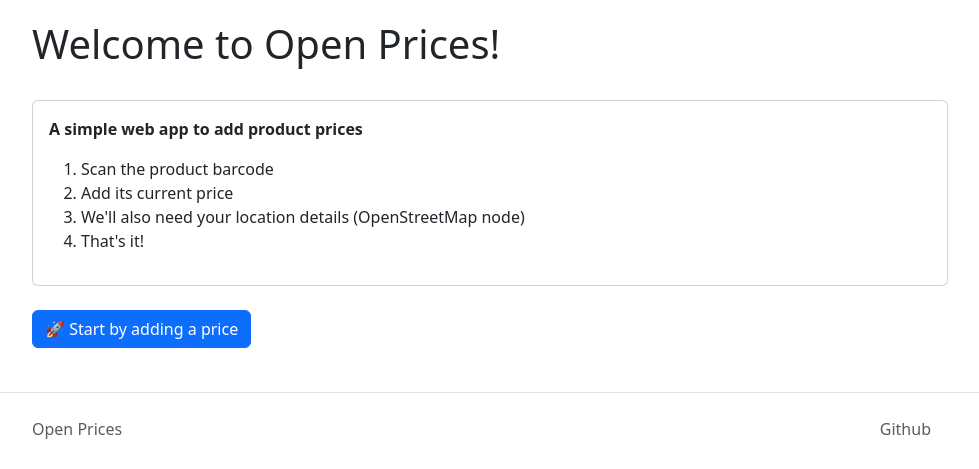
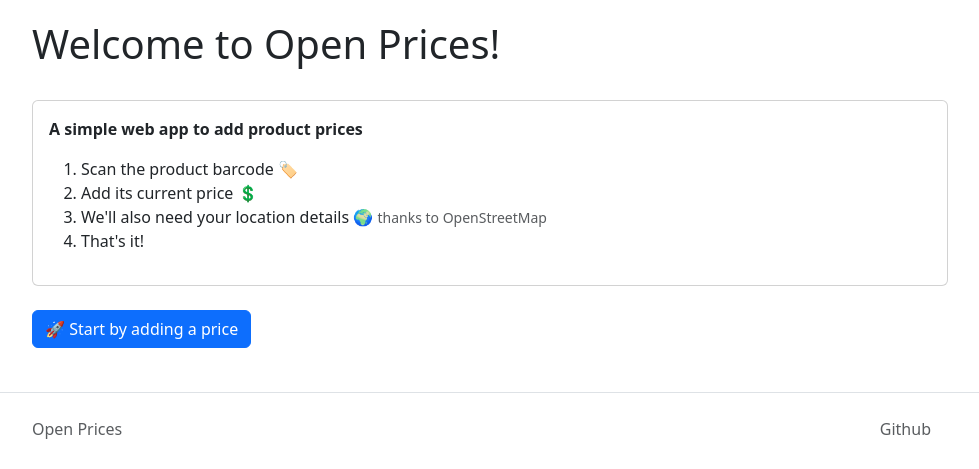
Before and after one commit to raphodn/open-prices-poc, a Django app: template templates/www/home.html in a window 1280 px wide. Shown: the part 56-525 px from the top of the page, without its empty margins (150-1129 px from the left). Run offline with Django 3.2, Linux system fonts and the light colour scheme; the template is opened without the code that fills it, so the values that code supplies are empty; some libraries are stand-ins or nearby versions.

Commit message:
Improve look & feel

```diff
--- a/templates/includes/_header.html
+++ b/templates/includes/_header.html
@@ -8,10 +8,10 @@
         <div class="collapse navbar-collapse" id="navbarNav">
             <ul class="navbar-nav">
                 <li class="nav-item">
-                    <a class="nav-link" aria-current="page" href="{% url 'prices:list' %}">All prices</a>
+                    <a class="nav-link {% if 'prices' in request.path and 'create' not in request.path %}active fw-bold{% endif %}" href="{% url 'prices:list' %}">All prices</a>
                 </li>
                 <li class="nav-item">
-                    <a class="nav-link btn btn-outline-secondary" aria-current="page" href="{% url 'prices:create' %}">Add a price</a>
+                    <a class="nav-link {% if 'create' in request.path %}active fw-bold{% endif %}" href="{% url 'prices:create' %}">Add a price</a>
                 </li>
             </ul>
         </div>
--- a/templates/prices/_scan_product_modal.html
+++ b/templates/prices/_scan_product_modal.html
@@ -38,7 +38,7 @@
 
 let config = {
   fps: 10,
-  qrbox: {width: 300, height: 300},
+  qrbox: {width: 250, height: 150},
   rememberLastUsedCamera: true,
   // Only support camera scan type.
   supportedScanTypes: [Html5QrcodeScanType.SCAN_TYPE_CAMERA]
--- a/templates/prices/_search_location_modal.html
+++ b/templates/prices/_search_location_modal.html
@@ -128,6 +128,10 @@
         populateRecentLocations();
     });
 
-
+    searchInputElement.onkeydown = function(event) {
+        if(event.keyCode == 13) {
+            nominatimSearch()
+        }
+    };
 });
 </script>
--- a/templates/www/home.html
+++ b/templates/www/home.html
@@ -12,9 +12,9 @@
         <p class="card-text">
             <strong>A simple web app to add product prices</strong>
             <ol>
-                <li>Scan the product barcode</li>
-                <li>Add its current price</li>
-                <li>We'll also need your location details (OpenStreetMap node)</li>
+                <li>Scan the product barcode 🏷</li>
+                <li>Add its current price 💲</li>
+                <li>We'll also need your location details 🌍 <small class="text-muted">thanks to OpenStreetMap</small></li>
                 <li>That's it!</li>
             </ol>
         </p>
```
